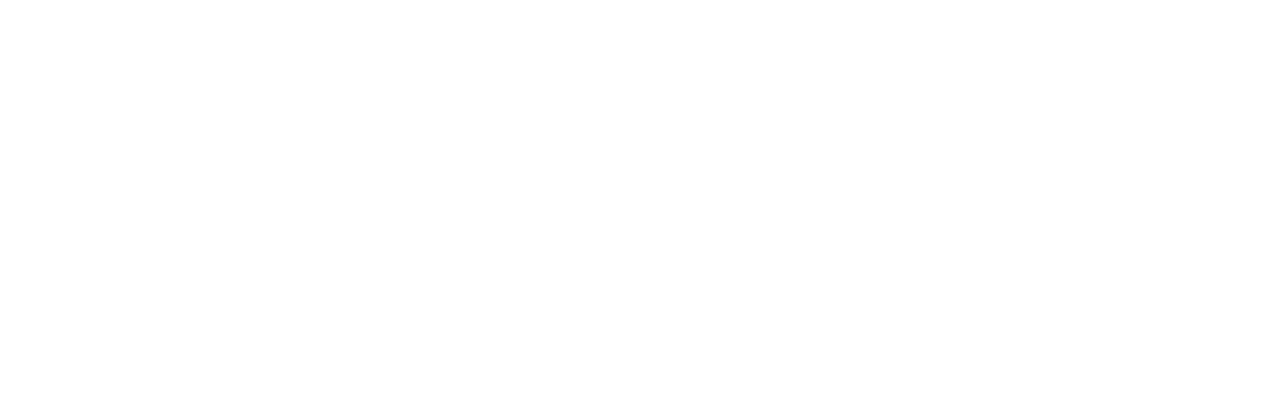
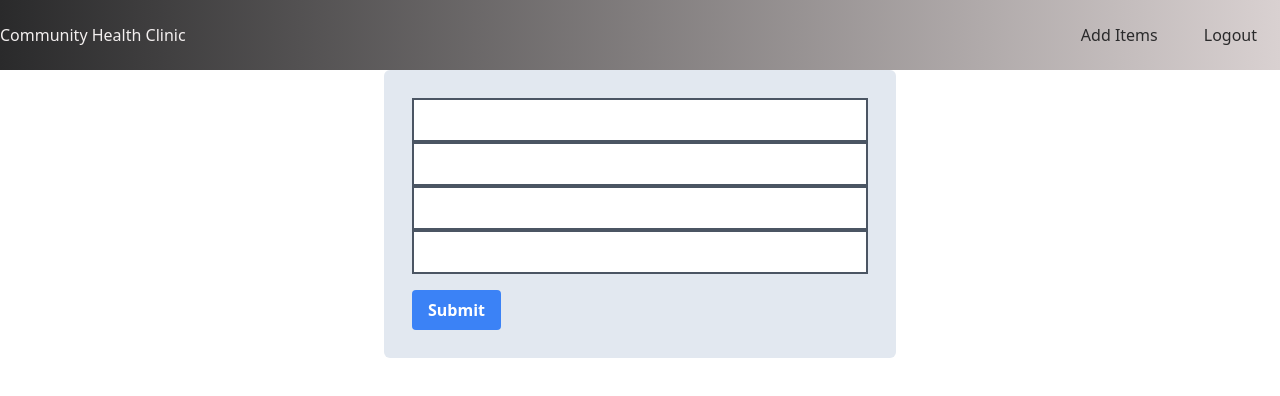
Before and after one commit to hitmoose007/medicine_inventory, a React (Create React App) app in the folder medfront/: page /update/1 in a window 1280 px wide. Before the commit this address had no page. Shown: the top 396 px of the page. Built offline with nearby package versions, Linux system fonts and the light colour scheme; no server answers.

Commit message:
made the update and everything

```diff
--- a/medfront/src/App.js
+++ b/medfront/src/App.js
@@ -2,6 +2,7 @@
 import Login from './pages/Login';
 import Register from './pages/Register';
 import Main from './pages/Main';
+import Update from './pages/Update';
 import {
   BrowserRouter as Router,
   Routes,
@@ -15,6 +16,7 @@
         <Route index exact element={<Login/>}/>
         <Route path="/register" exact element={<Register/>}/>
         <Route path="/main" exact element={<Main/>}/>
+        <Route path="/update/:id" exact element={<Update/>}/>
       </Routes>
       </Router>
   );
--- a/medfront/src/components/List.js
+++ b/medfront/src/components/List.js
@@ -1,26 +1,42 @@
-import axios from 'axios'
-import React from 'react'
-import {AiOutlineMinusCircle, AiOutlineDelete} from 'react-icons/ai'
+import axios from "axios";
+import React from "react";
+import { Link } from "react-router-dom";
 
 export default function List(props) {
-
   return (
     <li>
-    <div className='list'>
-      <div className='medName'>
+      <div className="list">
+        <div className="medName">
           <h2>{props.name}</h2>
           <h2>{props.quantity}</h2>
         </div>
-      <div className='desc'>
+        <div className="desc">
           <p>{props.description}</p>
         </div>
-      <div className='buttons'>
-      <button className='minus' onClick={()=>props.handleDecrement(props.id)}>Minus</button>
-      <button className='plus' onClick={()=>props.handleIncrement(props.id)}>Plus</button>
-      <button className='delete' onClick={()=>props.handleDelete(props.id)}>Delete</button>
-      <button className='update'>Update</button>
+        <div className="buttons">
+          <button
+            className="minus"
+            onClick={() => props.handleDecrement(props.id)}
+          >
+            Minus
+          </button>
+          <button
+            className="plus"
+            onClick={() => props.handleIncrement(props.id)}
+          >
+            Plus
+          </button>
+          <button
+            className="delete"
+            onClick={() => props.handleDelete(props.id)}
+          >
+            Delete
+          </button>
+          <button className="update">
+            <Link to={{pathname:`/update/${props.id}`}}>Update</Link>
+          </button>
         </div>
       </div>
     </li>
-  )
+  );
 }
--- /dev/null
+++ b/medfront/src/components/medForm.js
@@ -0,0 +1,15 @@
+import React from 'react'
+
+export default function medForm(props) {
+  return (
+    <div>
+        <form className=' bg-slate-200 w-2/5 m-auto p-7 rounded-md'>
+            <input className='border-2 border-gray-600 p-2 w-full' type="text" value={props.name} onChange={e => props.handleChange('name', e.target.value)}/>
+            <input className='border-2 border-gray-600 p-2 w-full' type="text" value={props.description} onChange={e => props.handleChange('description', e.target.value)}/>
+            <input className='border-2 border-gray-600 p-2 w-full' type="text" value={props.price} onChange={e => props.handleChange('price', e.target.value)}/>
+            <input className='border-2 border-gray-600 p-2 w-full' type="text" value={props.quantity} onChange={e => props.handleChange('quantity', e.target.value)}/>
+            <input className='bg-blue-500 hover:bg-blue-700 text-white font-bold py-2 mt-4 px-4 rounded focus:outline-none focus:shadow-outline' type="submit" value="Submit" onClick={props.handleSubmit}/>
+        </form>
+    </div>
+  )
+}
--- a/medfront/src/pages/Main.js
+++ b/medfront/src/pages/Main.js
@@ -35,6 +35,7 @@
     console.log(meds)
     const medList=meds?.map((med)=>{
         return <List
+        key={med.id}
         id={med.id}
         name={med.name}
         description={med.description}
--- /dev/null
+++ b/medfront/src/pages/Update.js
@@ -0,0 +1,69 @@
+import React from "react";
+import Header from "../components/Header";
+import { useState, useEffect } from "react";
+import { useParams } from "react-router-dom";
+import MedForm from "../components/medForm";
+import axios from "axios";
+
+export default function Update() {
+  const [formData, setFormData] = useState({
+    id:"",
+    name: "",
+    description: "",
+    price: "",
+    quantity: "",
+  });
+  axios.defaults.headers.common["Authorization"] =
+    localStorage.getItem("accessToken");
+  const params = useParams();
+  useEffect(() => {
+    const result = async () => {
+      const res = await axios.get(
+        `http://localhost:5000/api/medicines/${params.id}`
+      );
+      setFormData({
+        id:res.data[0].id,
+        name: res.data[0].name,
+        description: res.data[0].description,
+        price: res.data[0].price,
+        quantity: res.data[0].quantity,
+      });
+    };
+    result();
+  }, []);
+
+  const handleChange = (field,value) => {
+    setFormData({ ...formData, [field]: value });
+  };
+
+  function handleSubmit(event){
+    event.preventDefault()
+    const submit=async()=>{
+        await axios.put(`http://localhost:5000/api/medicines/${formData.id}`,{
+            name:formData.name,
+            description:formData.description,
+            quantity:formData.quantity,
+            price:formData.price,
+        }).catch(error=>{
+            alert(error.message)
+        })
+    }
+    submit();
+  }
+  return (
+    <div>
+      <Header />
+      <div className="medForm">
+        <MedForm
+          key={formData.id}
+          name={formData.name}
+          description={formData.description}
+          price={formData.price}
+          quantity={formData.quantity}
+          handleChange={handleChange}
+          handleSubmit={handleSubmit}
+        />
+      </div>
+    </div>
+  );
+}
```
Also changed, not shown: medfront/src/index.css (line endings or trailing spaces), 1 other file (tests, documents, lock files or other folders). Lines whose indentation alone changed are shown as unchanged.
